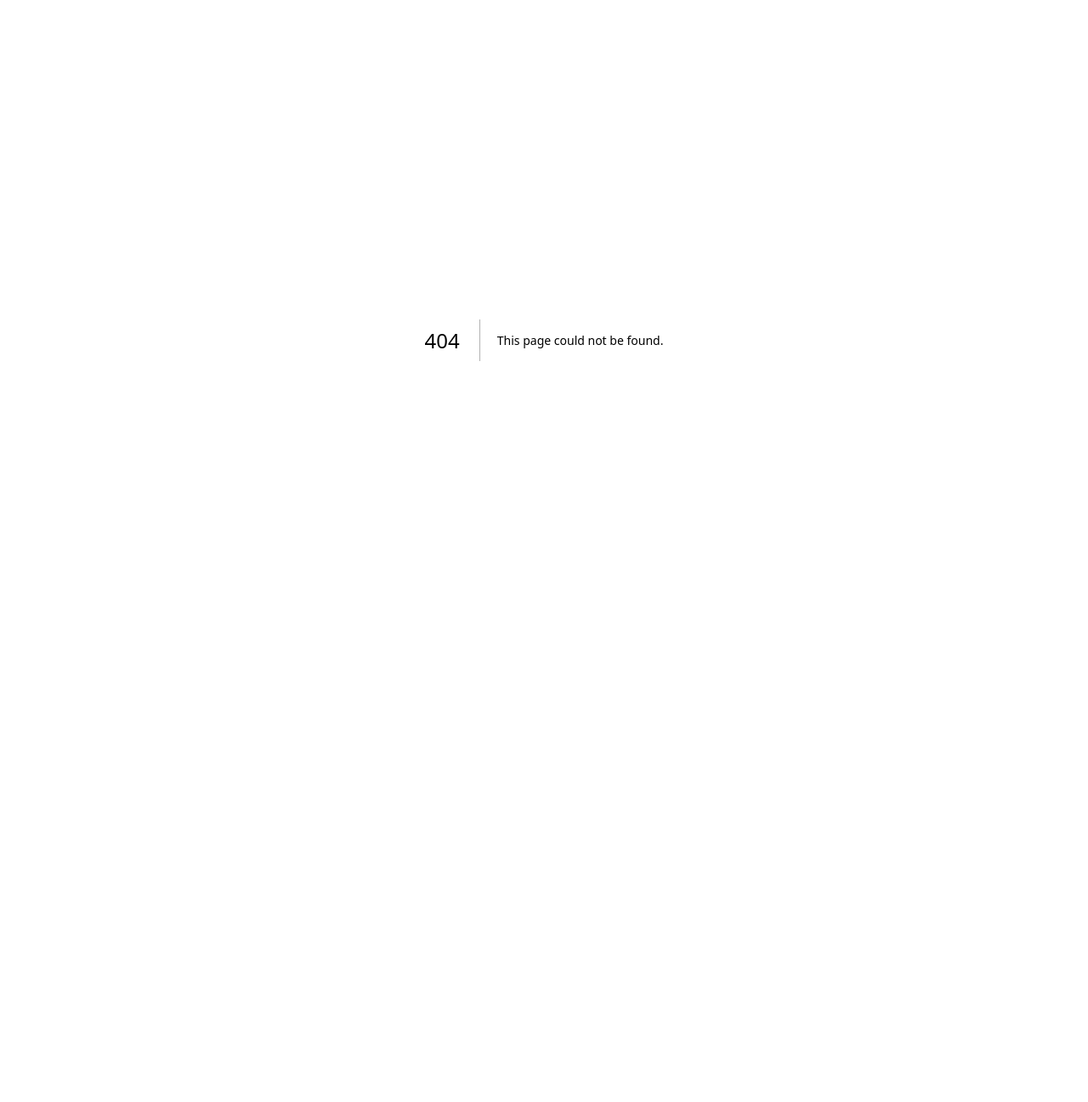
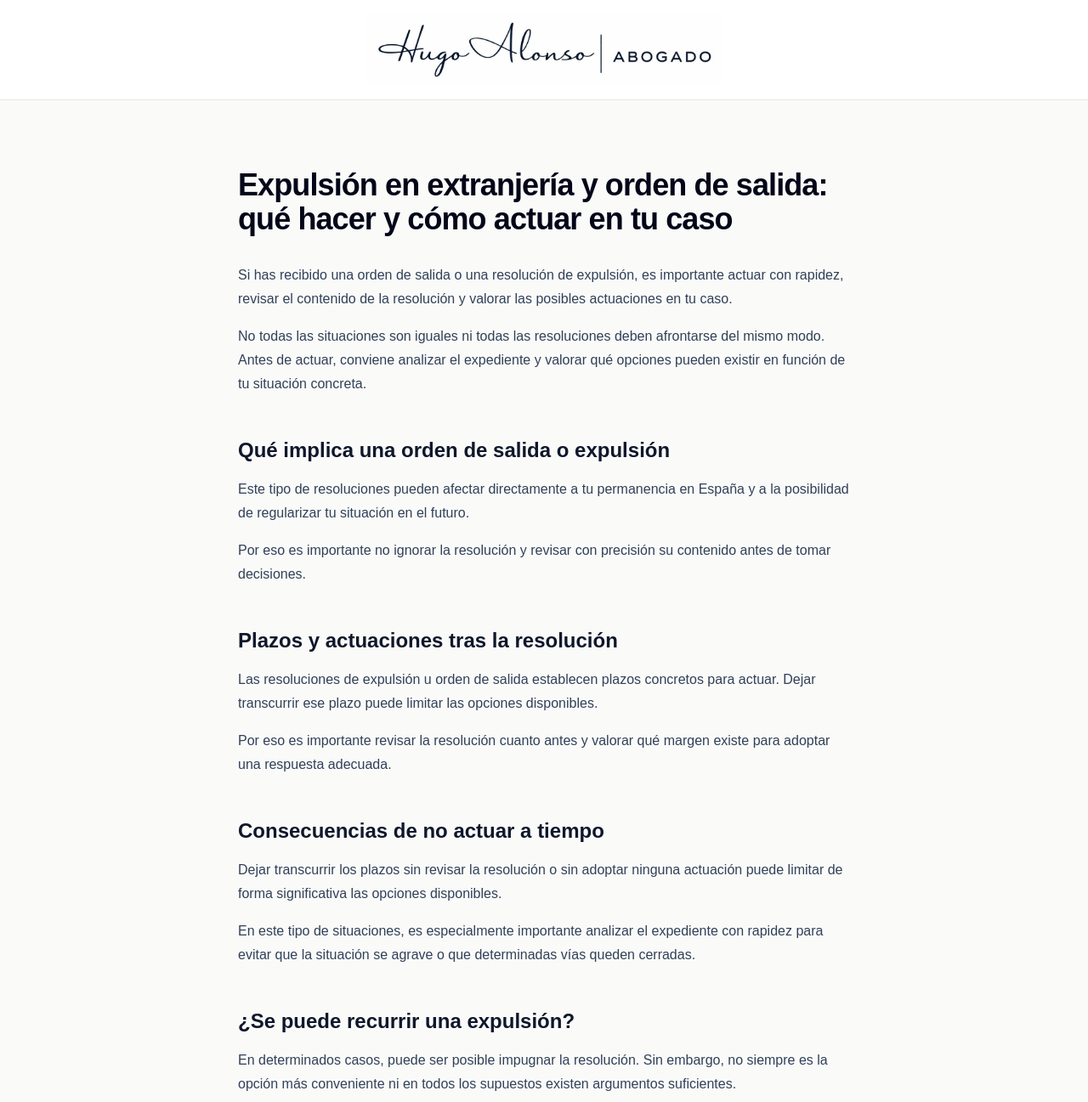
Before and after one commit to HugoAG73/hugo-alonso-web, a Next.js app: page /expulsion-extranjeria in a window 1280 px wide. Before the commit this address had no page. Shown: the top 1297 px of the page at 85% size. Before the commit the page ends 800 px from the top, so only its background shows below. Built offline with nearby package versions, Linux system fonts and the light colour scheme.

Commit message:
Pagina orden de expulsion

```diff
--- /dev/null
+++ b/app/expulsion-extranjeria/page.tsx
@@ -0,0 +1,212 @@
+import Image from "next/image";
+
+export default function ExpulsionExtranjeriaPage() {
+  return (
+    <main className="min-h-screen bg-stone-50 text-slate-900">
+      {/* HEADER */}
+      <header className="border-b border-stone-200 bg-white">
+        <div className="flex justify-center py-4">
+          <a href="/">
+            <Image
+              src="/logo-header-cropped.png"
+              alt="Hugo Alonso Abogado"
+              width={1180}
+              height={240}
+              className="h-[70px] w-auto md:h-[85px]"
+              priority
+            />
+          </a>
+        </div>
+      </header>
+
+      {/* CONTENIDO */}
+      <section className="mx-auto max-w-3xl px-6 py-20">
+        <h1 className="text-4xl font-semibold tracking-tight text-slate-950">
+          Expulsión en extranjería y orden de salida: qué hacer y cómo actuar en tu caso
+        </h1>
+
+        <p className="mt-8 text-base leading-7 text-slate-700">
+          Si has recibido una orden de salida o una resolución de expulsión, es importante actuar con rapidez, revisar el contenido de la resolución y valorar las posibles actuaciones en tu caso.
+        </p>
+
+        <p className="mt-4 text-base leading-7 text-slate-700">
+          No todas las situaciones son iguales ni todas las resoluciones deben
+          afrontarse del mismo modo. Antes de actuar, conviene analizar el
+          expediente y valorar qué opciones pueden existir en función de tu
+          situación concreta.
+        </p>
+
+        <h2 className="mt-12 text-2xl font-semibold text-slate-900">
+          Qué implica una orden de salida o expulsión
+        </h2>
+
+        <p className="mt-4 text-base leading-7 text-slate-700">
+          Este tipo de resoluciones pueden afectar directamente a tu permanencia
+          en España y a la posibilidad de regularizar tu situación en el futuro.
+        </p>
+
+        <p className="mt-4 text-base leading-7 text-slate-700">
+          Por eso es importante no ignorar la resolución y revisar con precisión
+          su contenido antes de tomar decisiones.
+        </p>
+
+        <h2 className="mt-12 text-2xl font-semibold text-slate-900">
+          Plazos y actuaciones tras la resolución
+        </h2>
+
+        <p className="mt-4 text-base leading-7 text-slate-700">
+          Las resoluciones de expulsión u orden de salida establecen plazos
+          concretos para actuar. Dejar transcurrir ese plazo puede limitar las
+          opciones disponibles.
+        </p>
+
+        <p className="mt-4 text-base leading-7 text-slate-700">
+          Por eso es importante revisar la resolución cuanto antes y valorar qué
+          margen existe para adoptar una respuesta adecuada.
+        </p>
+
+        <h2 className="mt-12 text-2xl font-semibold text-slate-900">
+          Consecuencias de no actuar a tiempo
+        </h2>
+
+        <p className="mt-4 text-base leading-7 text-slate-700">
+          Dejar transcurrir los plazos sin revisar la resolución o sin adoptar ninguna actuación puede limitar de forma significativa las opciones disponibles.
+        </p>
+
+        <p className="mt-4 text-base leading-7 text-slate-700">
+          En este tipo de situaciones, es especialmente importante analizar el expediente con rapidez para evitar que la situación se agrave o que determinadas vías queden cerradas.
+        </p>
+
+        <h2 className="mt-12 text-2xl font-semibold text-slate-900">
+          ¿Se puede recurrir una expulsión?
+        </h2>
+
+        <p className="mt-4 text-base leading-7 text-slate-700">
+          En determinados casos, puede ser posible impugnar la resolución. Sin
+          embargo, no siempre es la opción más conveniente ni en todos los
+          supuestos existen argumentos suficientes.
+        </p>
+
+        <p className="mt-4 text-base leading-7 text-slate-700">
+          En algunos casos, también puede ser necesario actuar con especial rapidez en función del tipo de resolución recibida.
+        </p>
+
+        <p className="mt-4 text-base leading-7 text-slate-700">
+          Si quieres conocer con más detalle los aspectos relacionados con la
+          impugnación, puedes consultar la página sobre{" "}
+          <a href="/recurso-denegacion-extranjeria" className="underline">
+            recurso de denegación de extranjería
+          </a>
+          , donde se explican los plazos y las consideraciones que conviene tener
+          en cuenta.
+        </p>
+
+        <h2 className="mt-12 text-2xl font-semibold text-slate-900">
+          Problemas frecuentes en este tipo de situaciones
+        </h2>
+
+        <ul className="mt-4 list-disc pl-5 space-y-2 text-slate-700">
+          <li>No revisar correctamente la resolución</li>
+          <li>Dejar pasar el plazo sin actuar</li>
+          <li>Adoptar decisiones sin analizar el expediente</li>
+          <li>Actuar sin una estrategia clara</li>
+          <li>No valorar alternativas de regularización</li>
+        </ul>
+
+        <p className="mt-4 text-base leading-7 text-slate-700">
+          Evitar estos errores es fundamental para proteger tu situación y no
+          limitar opciones futuras.
+        </p>
+
+        <h2 className="mt-12 text-2xl font-semibold text-slate-900">
+          Otras opciones que pueden valorarse
+        </h2>
+
+        <p className="mt-4 text-base leading-7 text-slate-700">
+          En algunos casos, puede ser necesario estudiar si existe alguna vía de{" "}
+          <a href="/regularizacion-espana" className="underline">
+            regularización en España
+          </a>{" "}
+          o si resulta posible plantear una alternativa como el{" "}
+          <a href="/arraigo-social" className="underline">
+            arraigo social o arraigo sociolaboral
+          </a>
+          , en función de la situación concreta.
+        </p>
+
+        <p className="mt-4 text-base leading-7 text-slate-700">
+          También puede ser relevante revisar si la resolución guarda relación
+          con una denegación previa. En ese caso, puedes consultar la página sobre{" "}
+          <a href="/denegacion-extranjeria" className="underline">
+            denegación de extranjería
+          </a>
+          .
+        </p>
+
+        <h2 className="mt-12 text-2xl font-semibold text-slate-900">
+          ¿Qué hacer en tu caso?
+        </h2>
+
+        <p className="mt-4 text-base leading-7 text-slate-700">
+          Si has recibido una orden de salida o una resolución de expulsión,
+          conviene revisar el expediente, el plazo disponible y las opciones
+          existentes antes de actuar.
+        </p>
+
+        <p className="mt-4 text-base leading-7 text-slate-700">
+          Ese análisis permite determinar si existe margen para recurrir, si es
+          posible plantear otra vía o si conviene adoptar una estrategia distinta.
+        </p>
+
+        <p className="mt-4 text-base leading-7 text-slate-700">
+          Si necesitas revisar tu situación tras una resolución de expulsión,
+          puedes solicitar una revisión inicial para valorar las opciones
+          disponibles en tu caso.
+        </p>
+
+        {/* CTA */}
+        <div className="mt-12 flex flex-col gap-4 sm:flex-row">
+          <a
+            href="/#contacto"
+            className="inline-flex items-center justify-center rounded-2xl bg-slate-950 px-6 py-4 text-sm font-medium text-white shadow-lg transition hover:-translate-y-0.5"
+          >
+            Solicitar revisión de mi caso
+          </a>
+
+          <a
+            href="https://wa.me/34686310400"
+            target="_blank"
+            rel="noopener noreferrer"
+            className="inline-flex items-center justify-center rounded-2xl bg-green-600 px-6 py-4 text-sm font-medium text-white shadow-lg transition hover:-translate-y-0.5"
+          >
+            Consultar por WhatsApp
+          </a>
+
+          <a
+            href="/"
+            className="inline-flex items-center justify-center rounded-2xl border border-stone-300 px-6 py-4 text-sm font-medium text-slate-700 transition hover:bg-stone-100"
+          >
+            Volver a la web
+          </a>
+        </div>
+      </section>
+
+      {/* FOOTER */}
+      <footer className="border-t border-stone-200 bg-stone-50">
+        <div className="mx-auto flex max-w-7xl flex-col gap-4 px-6 py-8 text-xs text-slate-500 lg:flex-row lg:items-center lg:justify-between lg:px-8">
+          <div>
+            Abogado colegiado en el Ilustre Colegio de Abogados de Madrid
+            <br />
+            © 2026 Hugo Alonso Abogado. Todos los derechos reservados.
+          </div>
+          <div className="flex gap-6">
+            <a href="/despacho">Despacho</a>
+            <a href="/aviso-legal">Aviso legal</a>
+            <a href="/politica-privacidad">Política de privacidad</a>
+            <a href="/cookies">Cookies</a>
+          </div>
+        </div>
+      </footer>
+    </main>
+  );
+}
```
